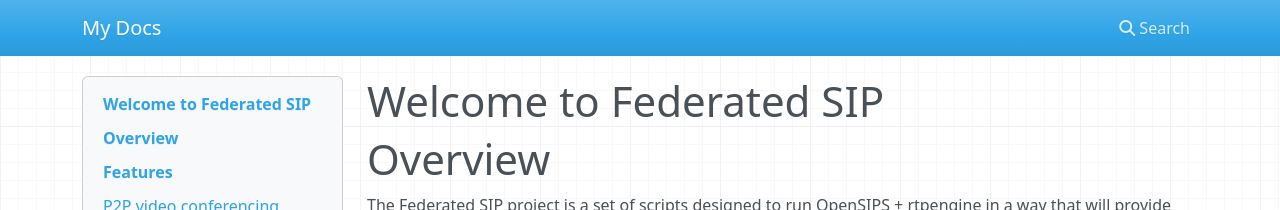
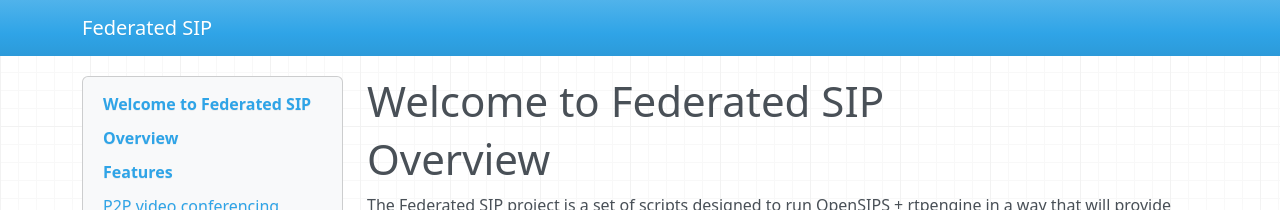
Before and after one commit to etamme/federated-sip, an MkDocs documentation site: the page built from docs/index.md, in a window 1280 px wide. Shown: the top 210 px of the page. Built offline with MkDocs 1.6.1, drawn with Linux system fonts in a browser that asks for light colours; nearby versions of some CDN libraries.

```diff
--- a/.readthedocs.yaml
+++ b/.readthedocs.yaml
@@ -22,3 +22,7 @@ build:
 mkdocs:
 
   configuration: mkdocs.yml
+
+python:
+  install:
+    - requirements: docs/requirements.txt
--- /dev/null
+++ b/docs/requirements.txt
@@ -0,0 +1 @@
+mkdocs-mermaid2-plugin
--- a/mkdocs.yml
+++ b/mkdocs.yml
@@ -1 +1,3 @@
-site_name: My Docs
+site_name: Federated SIP
+plugins:
+    - mermaid2
```
